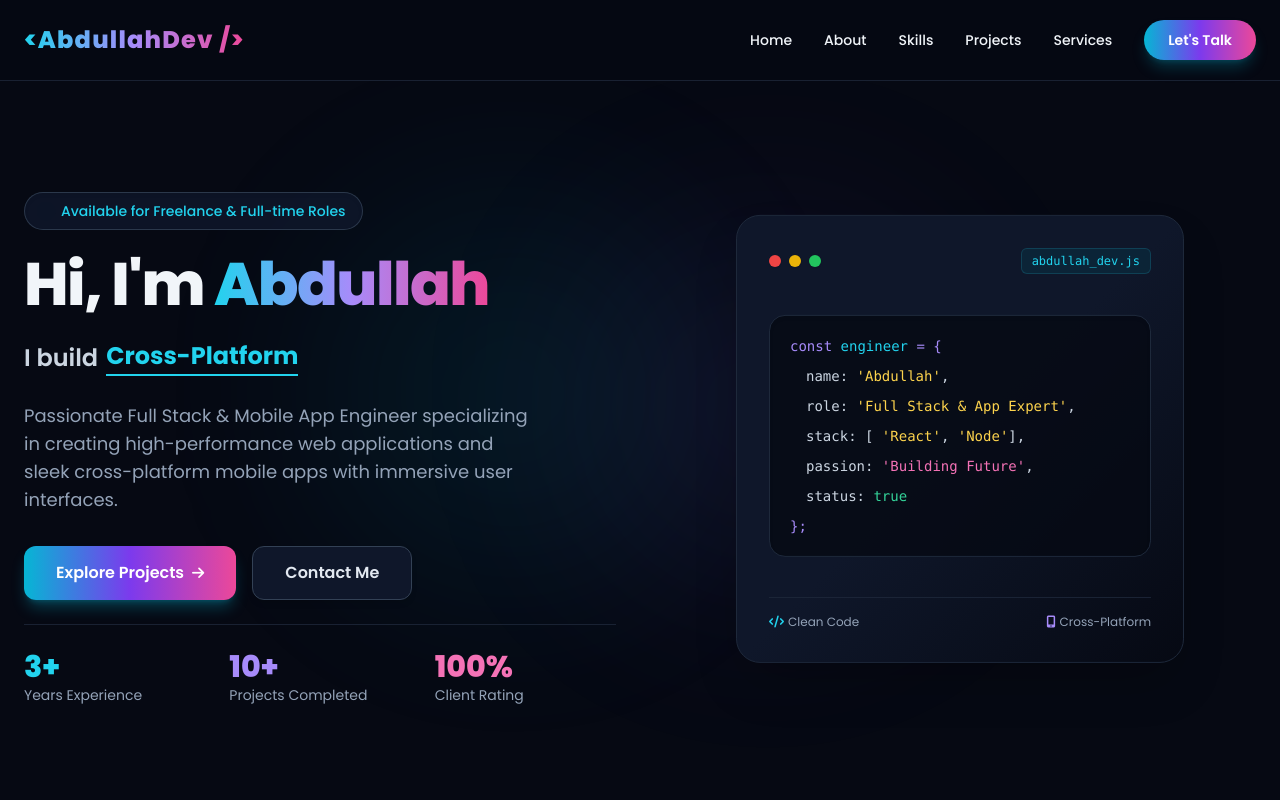
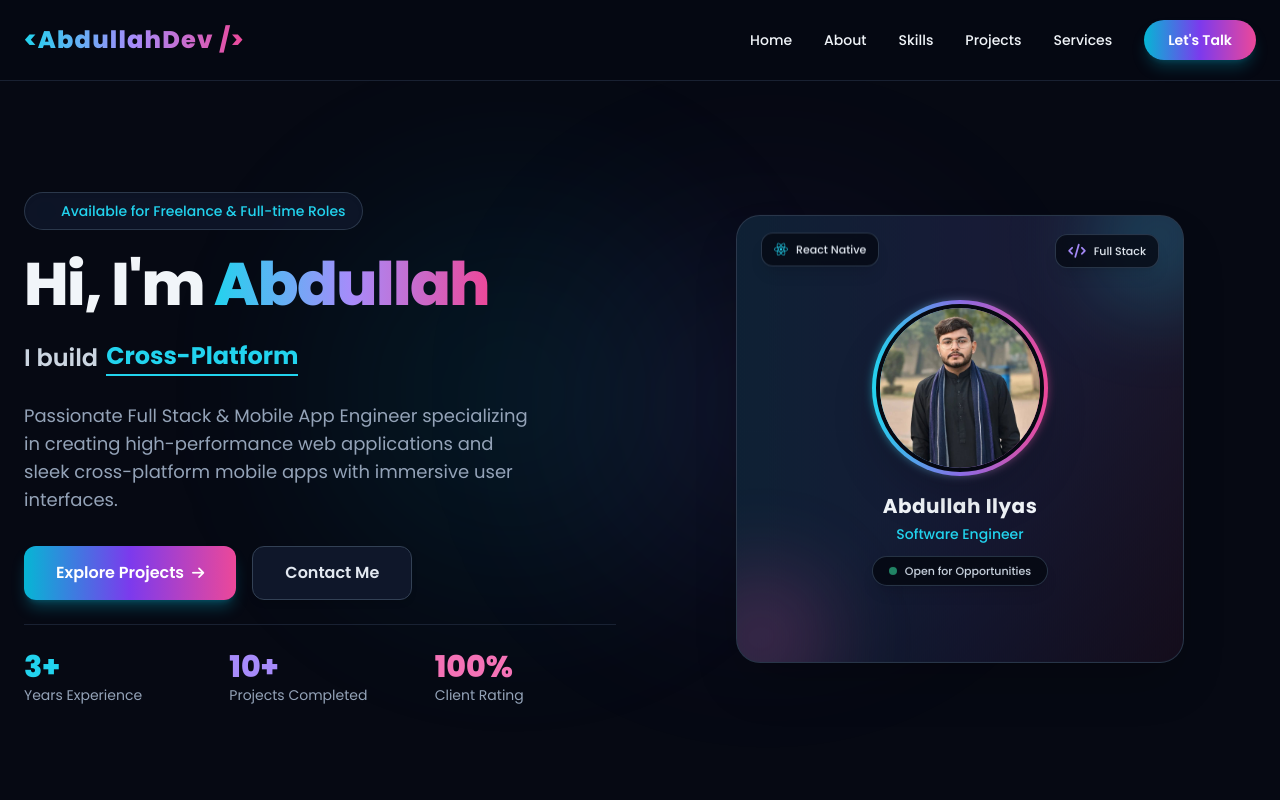
Before and after one commit to AbdullahDev539/MyPortfolio, a plain HTML site: page index.html in a window 1280 px wide. Shown: the top 800 px of the page. Drawn offline with nearby package versions, Linux system fonts and the light colour scheme.

Commit message:
profliepicAdd

```diff
--- a/index.html
+++ b/index.html
@@ -260,7 +260,7 @@
         </div>
 
         <!-- Hero Graphic Card (abdullah_dev.js) - Fully Responsive for Mobile -->
-        <div
+        <!-- <div
           data-aos="fade-left"
           data-aos-duration="1000"
           class="flex justify-center w-full px-2 sm:px-0"
@@ -321,9 +321,64 @@
               >
             </div>
           </div>
-        </div>
+        </div> -->
+
+   <!-- Attractive Profile Box with Floating Badges & Details -->
+<div data-aos="fade-left" data-aos-duration="1000" class="flex justify-center w-full px-2 sm:px-0">
+  <div class="relative w-full max-w-md aspect-square bg-gradient-to-br from-cardBg via-slate-900 to-darkBg rounded-3xl border border-slate-700/80 p-6 sm:p-8 shadow-2xl glow-box floating-anim flex flex-col items-center justify-center overflow-hidden group">
+
+    <!-- Background Decorative Glowing Accents -->
+    <div class="absolute inset-0 bg-gradient-to-r from-cyan-500/10 via-violet-500/10 to-pink-500/10 opacity-60 group-hover:opacity-100 transition-opacity duration-500"></div>
+    <div class="absolute -top-12 -right-12 w-36 h-36 bg-cyan-400/20 rounded-full blur-2xl pointer-events-none"></div>
+    <div class="absolute -bottom-12 -left-12 w-36 h-36 bg-pink-500/20 rounded-full blur-2xl pointer-events-none"></div>
+
+    <!-- Floating Badge 1 (Top Left) -->
+    <div class="absolute top-6 left-6 px-3 py-1.5 rounded-xl bg-darkBg/80 border border-slate-700/80 shadow-lg backdrop-blur-md flex items-center space-x-2 animate-bounce" style="animation-duration: 3s;">
+      <i class="fa-brands fa-react text-cyan-400 text-sm"></i>
+      <span class="text-[11px] font-medium text-slate-200">React Native</span>
+    </div>
+
+    <!-- Floating Badge 2 (Top Right) -->
+    <div class="absolute top-6 right-6 px-3 py-1.5 rounded-xl bg-darkBg/80 border border-slate-700/80 shadow-lg backdrop-blur-md flex items-center space-x-2 animate-bounce" style="animation-duration: 4s;">
+      <i class="fa-solid fa-code text-violet-400 text-sm"></i>
+      <span class="text-[11px] font-medium text-slate-200">Full Stack</span>
+    </div>
+
+    <!-- Main Profile Image Container -->
+    <div class="relative z-10 flex flex-col items-center mt-2">
+      <div class="relative w-36 h-36 sm:w-44 sm:h-44 rounded-full p-1 bg-gradient-to-r from-cyan-400 via-violet-500 to-pink-500 shadow-2xl group-hover:scale-105 transition-transform duration-500">
+        <!-- Inner Glow Ring -->
+        <div class="absolute inset-0 rounded-full bg-gradient-to-r from-cyan-400 to-pink-500 blur-sm opacity-50 group-hover:opacity-100 transition-opacity"></div>
+
+        <img
+          src="profileImg.jpeg"
+          alt="Abdullah Profile Picture"
+          class="relative w-full h-full object-cover rounded-full border-4 border-darkBg shadow-inner"
+        />
+      </div>
+
+      <!-- Name & Title Inside Box -->
+      <div class="text-center mt-4 space-y-1">
+        <h3 class="text-lg sm:text-xl font-bold text-slate-100 tracking-wide">Abdullah Ilyas</h3>
+        <p class="text-xs sm:text-sm text-cyan-400 font-medium">Software Engineer</p>
+      </div>
+
+      <!-- Status Badge at Bottom -->
+      <div class="mt-3 px-4 py-1.5 rounded-full bg-darkBg/90 border border-slate-700/80 shadow-lg flex items-center space-x-2 backdrop-blur-md">
+        <span class="w-2 h-2 rounded-full bg-emerald-400 animate-pulse"></span>
+        <span class="text-[11px] font-medium text-slate-300">Open for Opportunities</span>
+      </div>
+    </div>
+
+  </div>
+</div>
+
+
       </div>
     </section>
+
+        <!-- Profile Picture Card -->
+
 
     <!-- About Section -->
     <section
```
Also changed, not shown: profileImg.jpeg (added).
